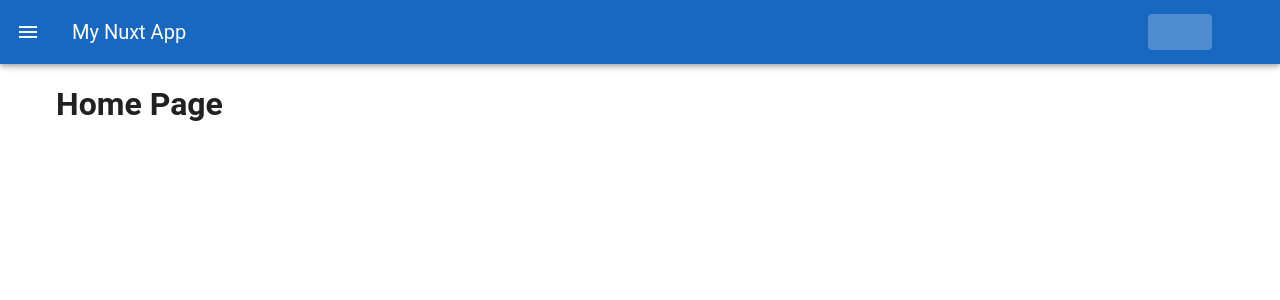
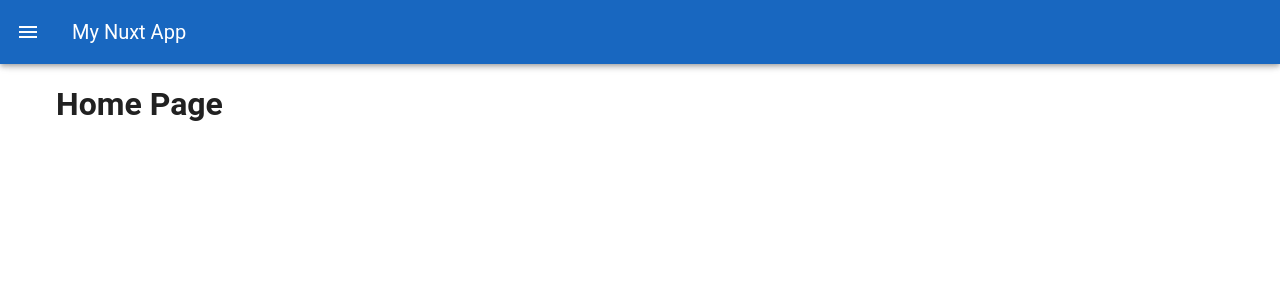
Before and after one commit to betogroo/nuxt-base, a Nuxt app: page / in a window 1280 px wide. Shown: the top 300 px of the page. Built offline with nearby package versions, Linux system fonts and the light colour scheme.

Commit message:
refactor: use meta to build menu items

```diff
--- a/app/layouts/default.vue
+++ b/app/layouts/default.vue
@@ -1,7 +1,15 @@
 <script setup lang="ts">
   const router = useRouter()
-  const navItems = router.getRoutes()
-  console.log(navItems)
+  const navItems = computed(() =>
+    router
+      .getRoutes()
+      .filter((route) => route.meta.title)
+      .map((route) => ({
+        title: route.meta.title,
+        icon: route.meta.icon,
+        path: route.path,
+      })),
+  )
 
   const nav = ref(false)
   const toggleDrawer = () => {
@@ -19,7 +27,7 @@
         :key="item.path"
         text
         :to="item.path"
-        >{{ item.meta.title }}</v-btn
+        >{{ item.title }}</v-btn
       >
     </v-app-bar>
     <v-navigation-drawer v-model="nav">
@@ -40,8 +48,8 @@
         <v-list-item
           v-for="item in navItems"
           :key="item.path"
-          :prepend-icon="item.meta.icon"
-          :title="item.meta.title"
+          :prepend-icon="item.icon"
+          :title="item.title"
           :to="item.path"
         />
       </v-list>
```
